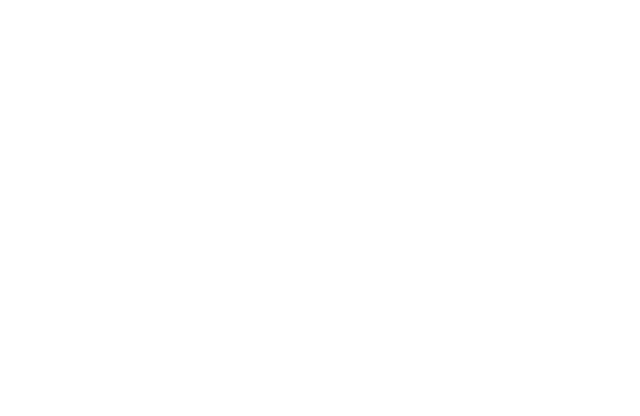
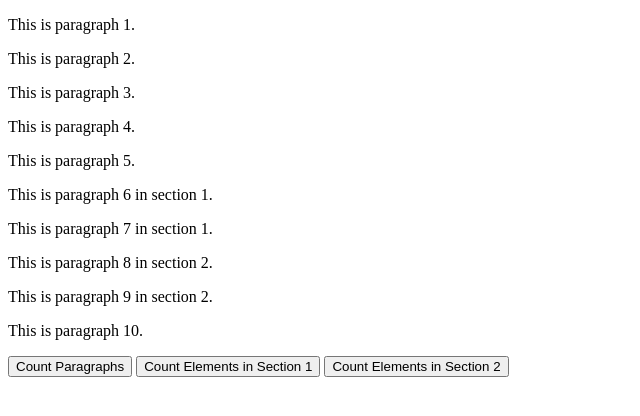
Before and after one commit to al8126/Front-End-Web, a plain HTML site: page index.html in a window 1280 px wide. Shown: the whole page, without its empty margins (0-640 px from the left). Drawn offline with Linux system fonts and the light colour scheme.

Commit message:
Add files via upload

```diff
--- a/index.html
+++ b/index.html
@@ -1,2 +1,37 @@
 <!DOCTYPE html>
-<html lang
+<html lang="en">
+<head>
+    <meta charset="UTF-8">
+    <meta name="viewport" content="width=device-width, initial-scale=1.0">
+    <title>Document</title>
+    <script src="main.js" defer></script>
+</head>
+<body>
+    <div>
+        <p>This is paragraph 1.</p>
+        <p>This is paragraph 2.</p>
+        <p>This is paragraph 3.</p>
+        <p>This is paragraph 4.</p>
+        <p>This is paragraph 5.</p>
+    </div>
+    <div id="section1">
+        <p>This is paragraph 6 in section 1.</p>
+        <p>This is paragraph 7 in section 1.</p>
+    </div>
+
+    <div id="section2">
+        <p>This is paragraph 8 in section 2.</p>
+        <p>This is paragraph 9 in section 2.</p>
+    </div>
+
+    <div>
+        <p>This is paragraph 10.</p>
+    </div>
+    <button onclick="countParagraphs()">Count Paragraphs</button>
+    <button onclick="countSection1Elements()">Count Elements in Section 1</button>
+    <button onclick="countSection2Elements()">Count Elements in Section 2</button>
+    <div id="output1"></div>
+    <div id="output2"></div>
+    <div id="output3"></div>
+</body>
+</html>
--- a/main.js
+++ b/main.js
@@ -1,34 +1,15 @@
-let myNum = 10;
-let myName = 'Ann';
-
-pageHeading.innerHTML = 'Hello: ' + myName;
-
-
-function squares(val) {
-
-    displayText.innerHTML = '';
-    for (let i = 1; i <=val; i++) {
-
-        displayText.innerHTML += `
-        <p>
-            The square of ${i} is: ${i * i}.
-        </p>`;
-    }
-};
-
-goButton.onclick = function(){
-    squares(maxNumInput.value);
-};
-
-maxNumInput.oninput = function(){
-    squares(maxNumInput.value);
+function countParagraphs() {
+    const paragraphs = document.getElementsByTagName('p');
+    document.getElementById('output1').innerText = `There are ${paragraphs.length} paragraph tags on this page.`;
 }
 
-clearButton.onclick = function (){
-    displayText.innerHTML = '';
-    maxNumInput.value = '';
-};
+function countSection1Elements() {
+    const section1Elements = document.getElementById('section1').children;
+    document.getElementById('output2').innerText = `There are ${section1Elements.length} elements inside section 1.`;
+}
 
-bgColorInput.onchange = function(){
-    document.body.style.backgroundColor = bgColorInput.value;
+// Count and display the number of elements inside the second ID (section2)
+function countSection2Elements() {
+    const section2Elements = document.getElementById('section2').children;
+    document.getElementById('output3').innerText = `There are ${section2Elements.length} elements inside section 2.`;
 }
```
